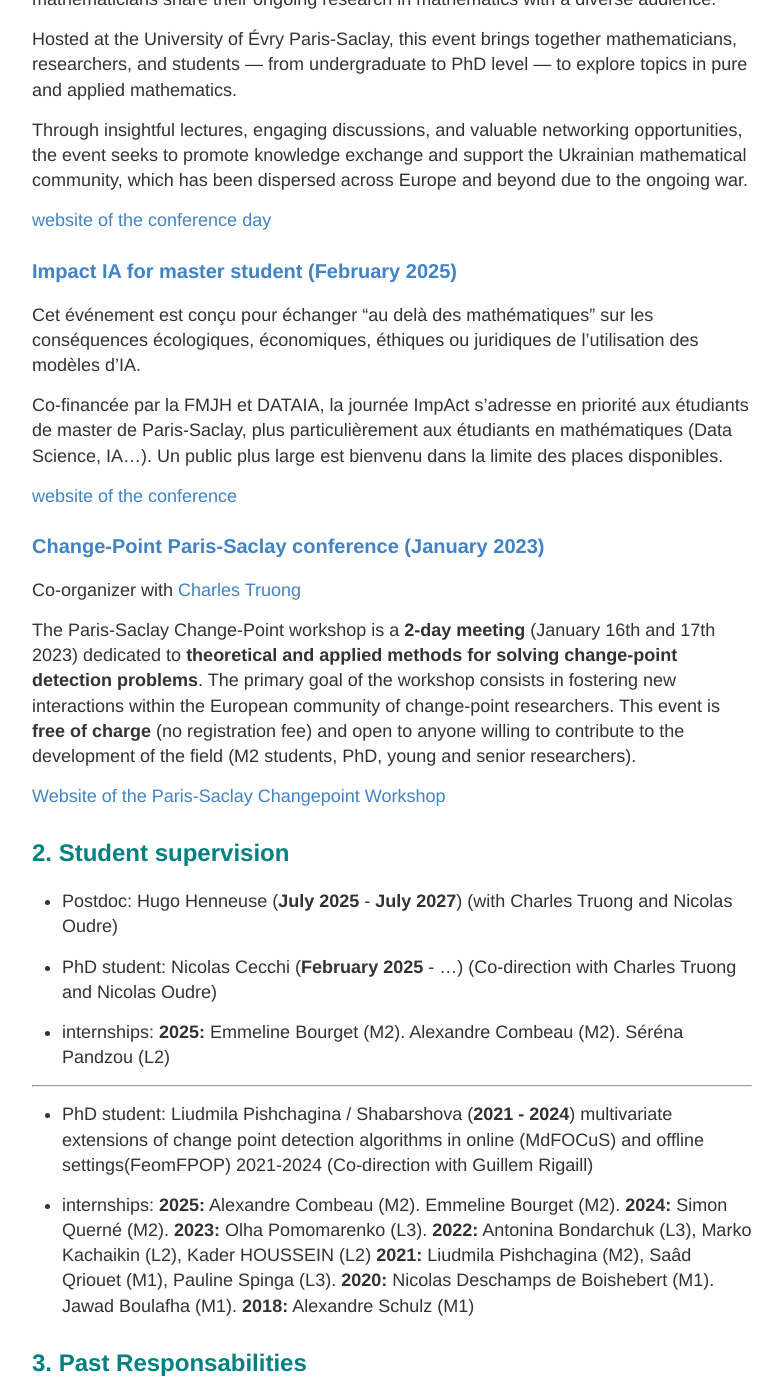
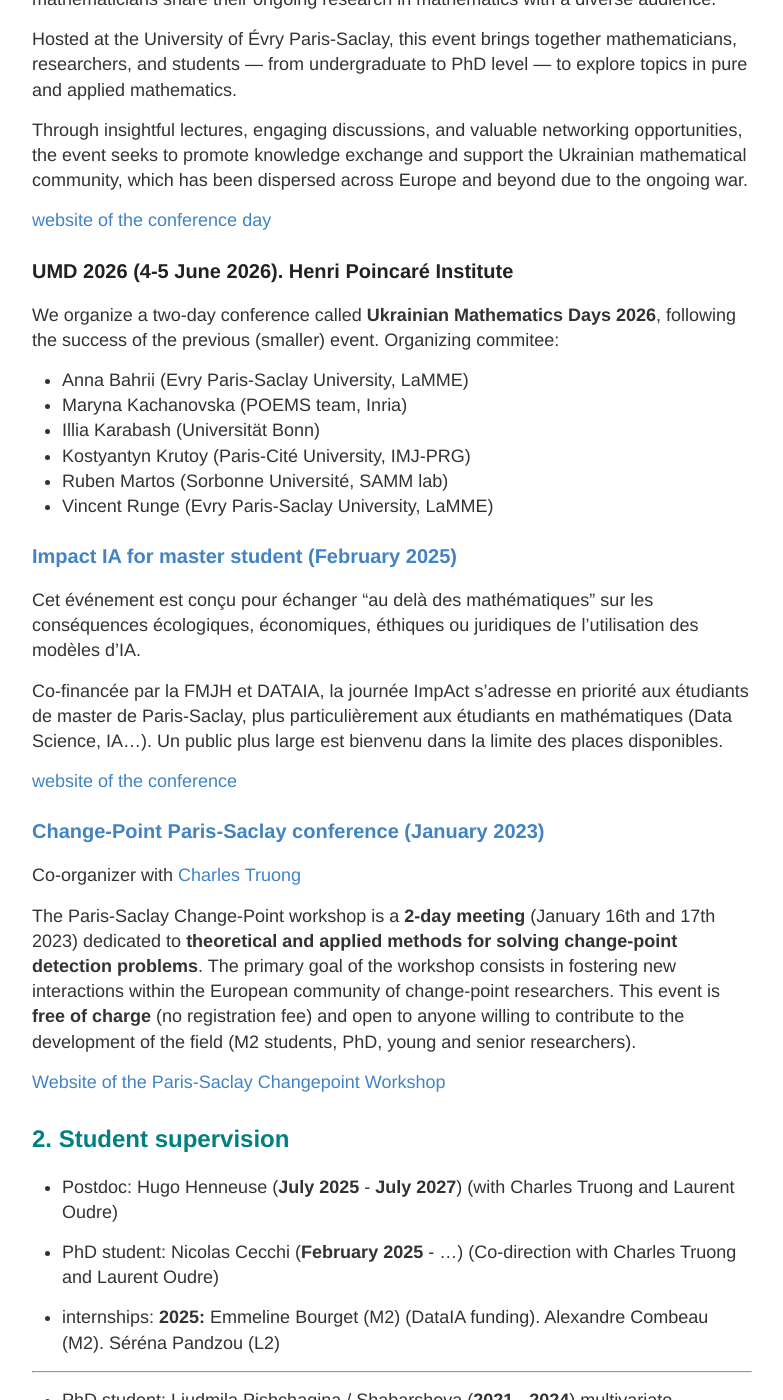
Before and after one commit to vincentrunge/vincentrunge.github.io, a Jekyll site: the page built from About.md, in a window 1280 px wide and 1400 px high, scrolled down 1109 px. Shown: the whole window, without its empty margins (248-1031 px from the left). Built offline with Jekyll 4.4.1, drawn with Linux system fonts in a browser that asks for light colours; some of the changed text lies outside the part shown.

Commit message:
Update About.md

```diff
--- a/About.md
+++ b/About.md
@@ -51,6 +51,19 @@
 
 [website of the conference day](https://indico.math.cnrs.fr/event/13784/)
 
+### UMD 2026 (4-5 June 2026). Henri Poincaré Institute
+
+We organize a two-day conference called **Ukrainian Mathematics Days 2026**, following the success of the previous (smaller) event. Organizing commitee:
+
+- Anna Bahrii (Evry Paris-Saclay University, LaMME)
+- Maryna Kachanovska (POEMS team, Inria)
+- Illia Karabash (Universität Bonn)
+- Kostyantyn Krutoy (Paris-Cité University, IMJ-PRG)
+- Ruben Martos (Sorbonne Université, SAMM lab)
+- Vincent Runge (Evry Paris-Saclay University, LaMME)
+
+
+
 ### <a id="impact"> Impact IA for master student (February 2025)
 
 Cet événement est conçu pour échanger "au delà des mathématiques" sur les conséquences écologiques, économiques, éthiques ou juridiques de l'utilisation des modèles d'IA.
@@ -72,13 +85,13 @@
 ## <span style="color:teal;"> 2. Student supervision </span>
 
 + Postdoc: Hugo Henneuse (**July 2025** - **July 2027**)
- (with Charles Truong and Nicolas Oudre)
+ (with Charles Truong and Laurent Oudre)
 
 + PhD student: Nicolas Cecchi (**February 2025** - ...)
- (Co-direction with Charles Truong and Nicolas Oudre)
+ (Co-direction with Charles Truong and Laurent Oudre)
 
 + internships:
-  **2025:** Emmeline Bourget (M2). Alexandre Combeau (M2). Séréna Pandzou (L2)
+  **2025:** Emmeline Bourget (M2) (DataIA funding). Alexandre Combeau (M2). Séréna Pandzou (L2)
 
 ___
 
@@ -101,7 +114,6 @@
 
 Head of the Master 2 (2022-2023)
 Co-direction with Agathe Guilloux (2020-2022)
-
 
 **2) Séminaire scientifique *Math For genomics***
 
```
Also changed, not shown: other parts of About.md (+3 -3 lines).
